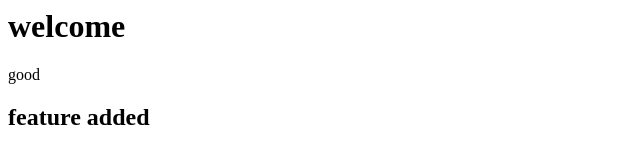
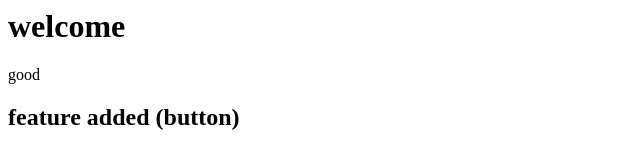
Before and after one commit to MD-ALI-FSD/gittut1, a plain HTML site: page index.html in a window 1280 px wide. Shown: the whole page, without its empty margins (0-640 px from the left). Drawn offline with Linux system fonts and the light colour scheme.

Commit message:
button added'

```diff
--- a/index.html
+++ b/index.html
@@ -1,3 +1,3 @@
 <h1>welcome</h1>
 <p>good</p>
-<h2>feature added</h2>
+<h2>feature added (button)</h2>
```
